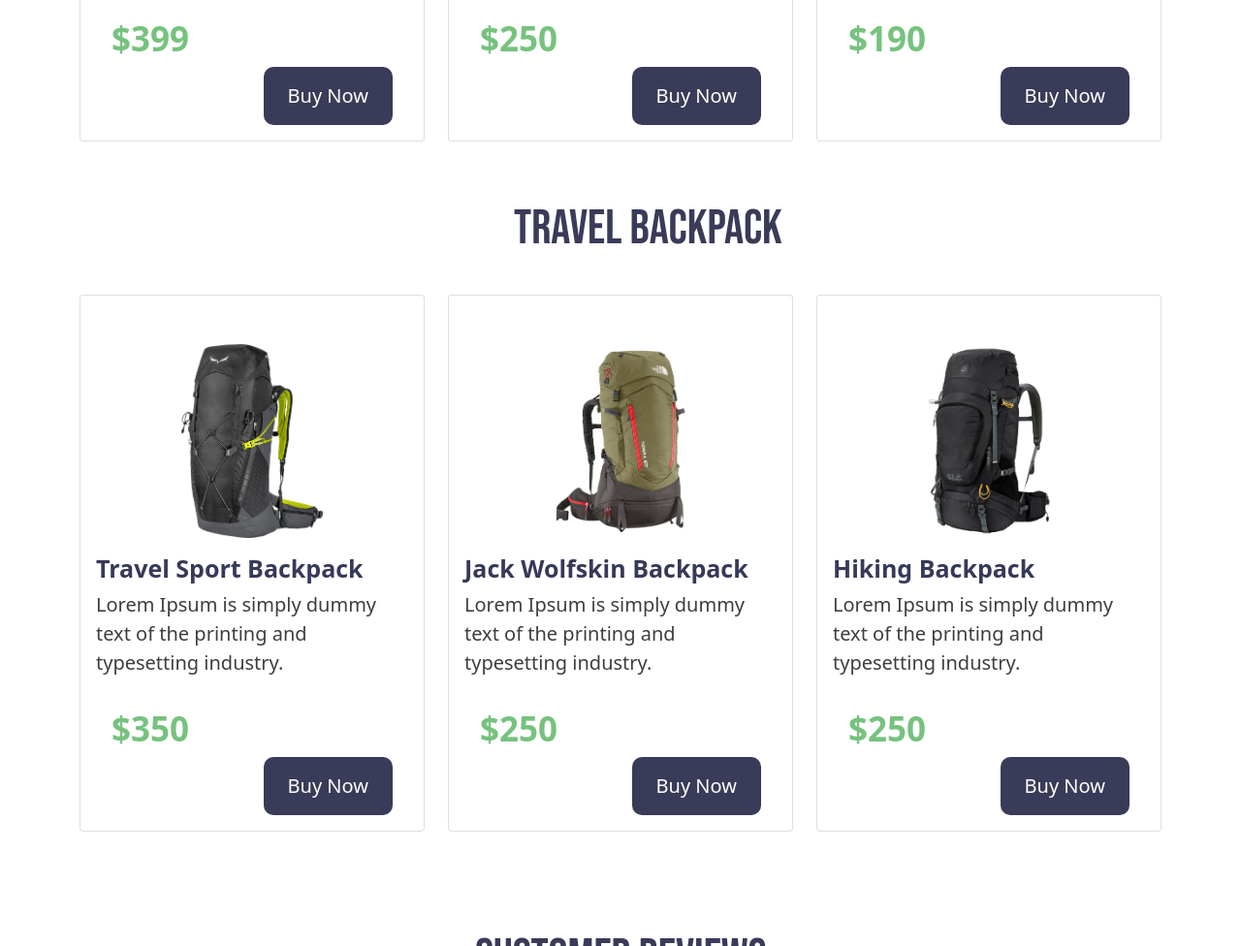
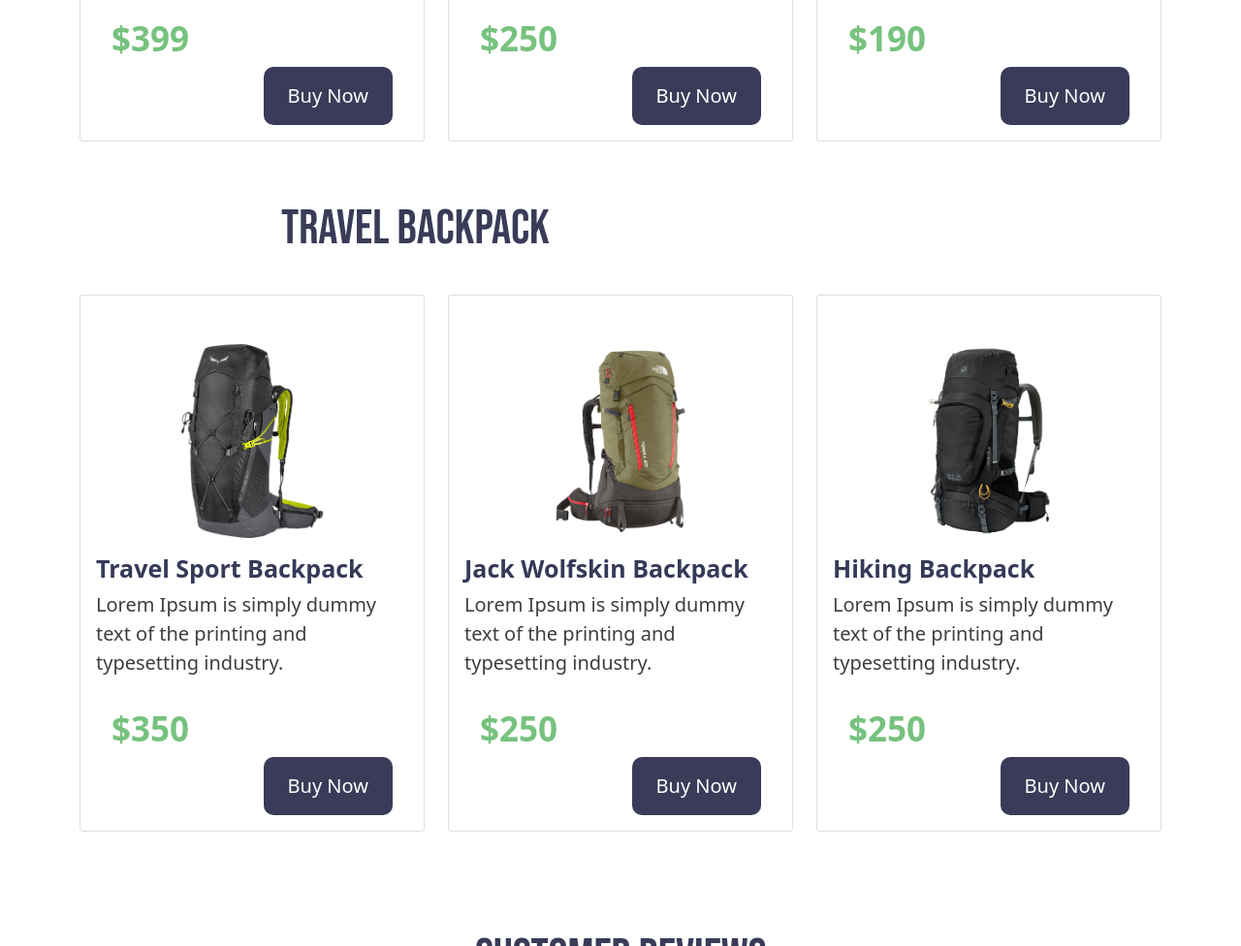
Before and after one commit to shahriar08/backpack-ecommerce, a plain HTML site: page index.html in a window 1280 px wide. Shown: the part 2071-3047 px from the top of the page at 97% size. Drawn offline with nearby package versions, Linux system fonts and the light colour scheme.

Commit message:
Update style.css

```diff
--- a/css/style.css
+++ b/css/style.css
@@ -69,7 +69,7 @@
 
 .travel-backpack h2{
 color: #393b58;
-margin-left: 500px;
+margin-left: 260px;
 font-size: 50px;
 padding: 30px;
 margin-top: 30px;
```
